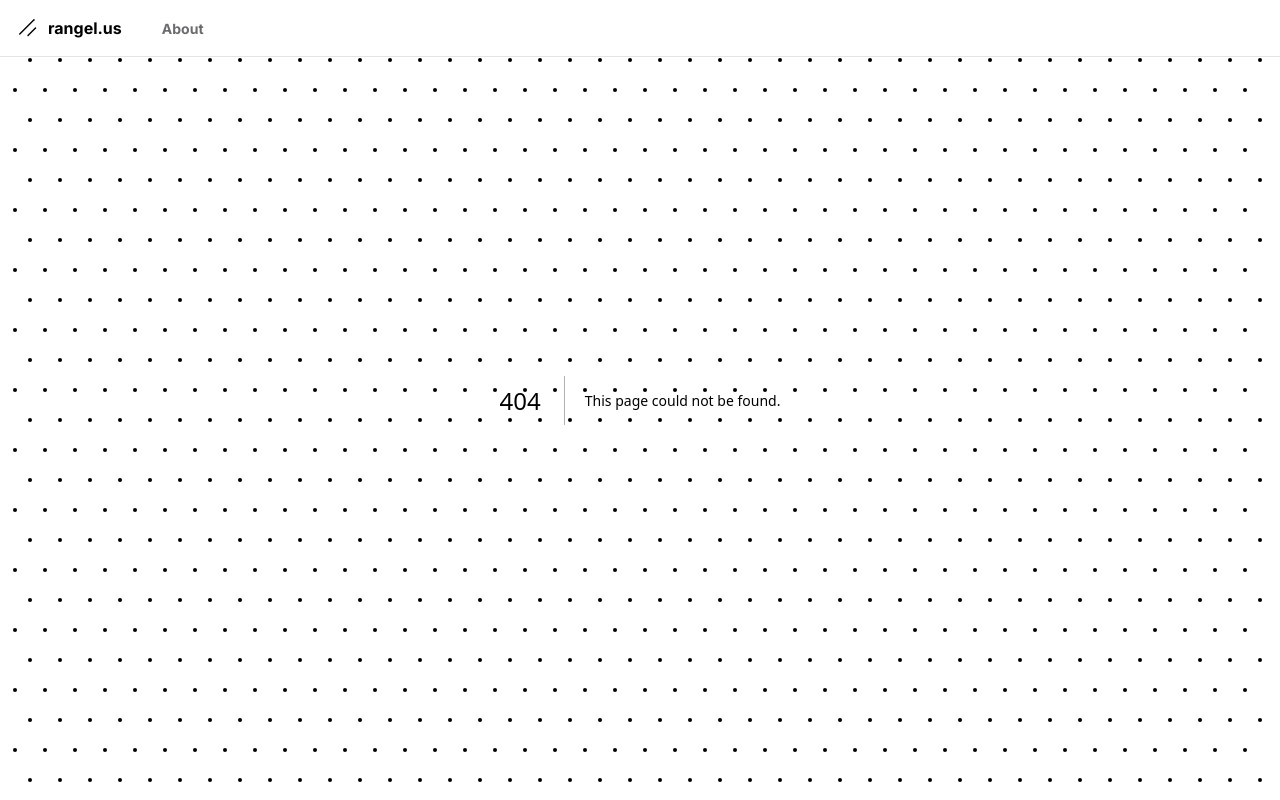
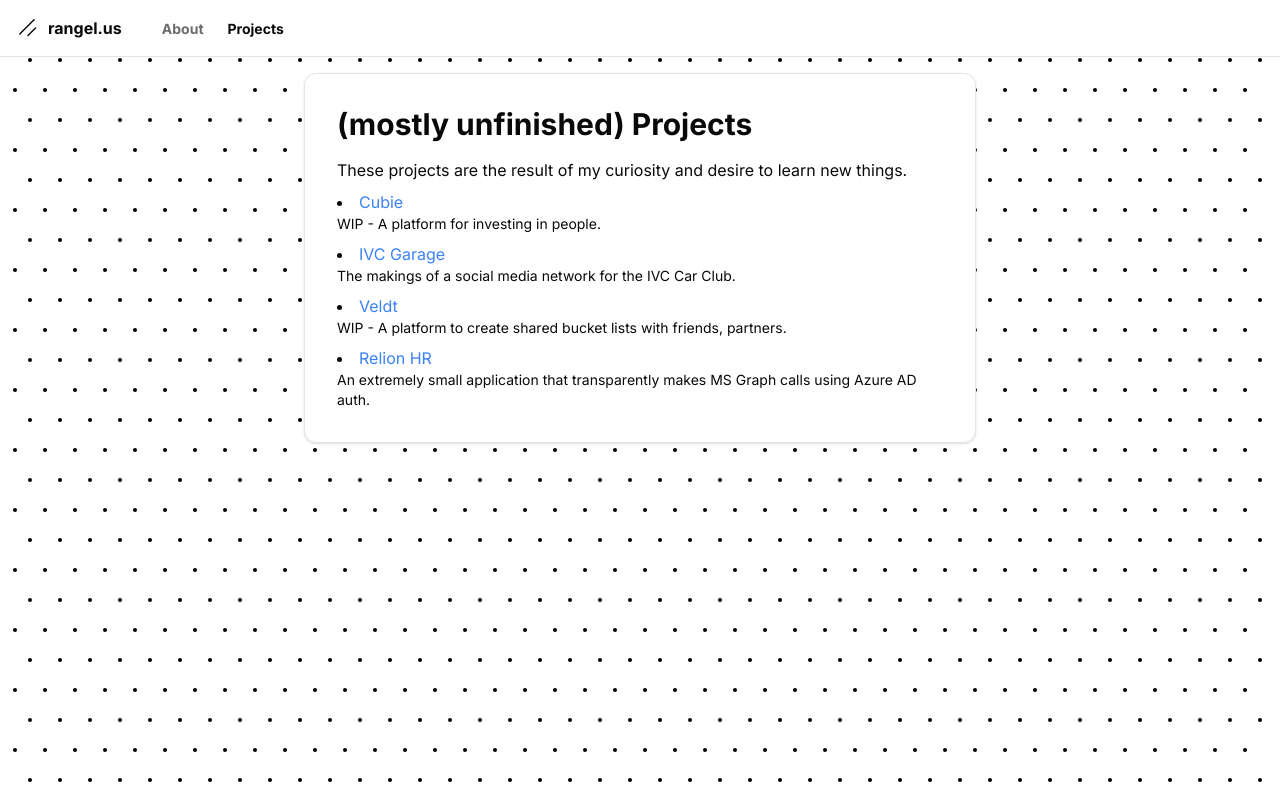
Before and after one commit to cloudnothings/rangel, a Next.js app: page /projects in a window 1280 px wide. Before the commit this address had no page. Built offline with nearby package versions, Linux system fonts and the light colour scheme.

Commit message:
Added some projects

```diff
--- /dev/null
+++ b/src/app/projects/page.tsx
@@ -0,0 +1,31 @@
+import { Card } from "@/components/ui/card";
+import Link from "next/link";
+const PROJECTS = [
+  { url: "https://cubie-steel.vercel.app/", name: "Cubie", description: "WIP - A platform for investing in people." },
+  { url: "https://ivcgarage.com/", name: "IVC Garage", description: "The makings of a social media network for the IVC Car Club." },
+  { url: "https://veldt.us/", name: "Veldt", description: "WIP - A platform to create shared bucket lists with friends, partners." },
+  { url: "https://hr.teamrelion.com", name: "Relion HR", description: "An extremely small application that transparently makes MS Graph calls using Azure AD auth." },
+]
+export default function ProjectsPage() {
+  return (
+    <div className="flex flex-col items-center pt-[57px]">
+      <Card className="max-w-2xl rounded-none sm:rounded-xl sm:mt-4">
+        <div className="p-4 md:p-8">
+          <h1 className="text-3xl font-bold">{"(mostly unfinished) Projects"}</h1>
+          <div className="mt-4">These projects are the result of my curiosity and desire to learn new things.
+            <ul className="list-disc list-inside">
+              {PROJECTS.map(({ url, name, description }) => (
+                <li key={name} className="mt-2">
+                  <Link href={url}
+                    target="_blank"
+                    className="text-blue-500 hover:underline">{name}</Link>
+                  <p className="text-sm">{description}</p>
+                </li>
+              ))}
+            </ul>
+          </div>
+        </div>
+      </Card>
+    </div>
+  )
+}
--- a/src/components/navbar/nav-links.tsx
+++ b/src/components/navbar/nav-links.tsx
@@ -29,6 +29,15 @@
         >
           About
         </Link>
+        <Link
+          href="/projects"
+          className={cn(
+            "transition-colors hover:text-foreground/80",
+            pathname === "/projects" ? "text-foreground" : "text-foreground/60"
+          )}
+        >
+          Projects
+        </Link>
       </nav>
     </div>
   )
```
